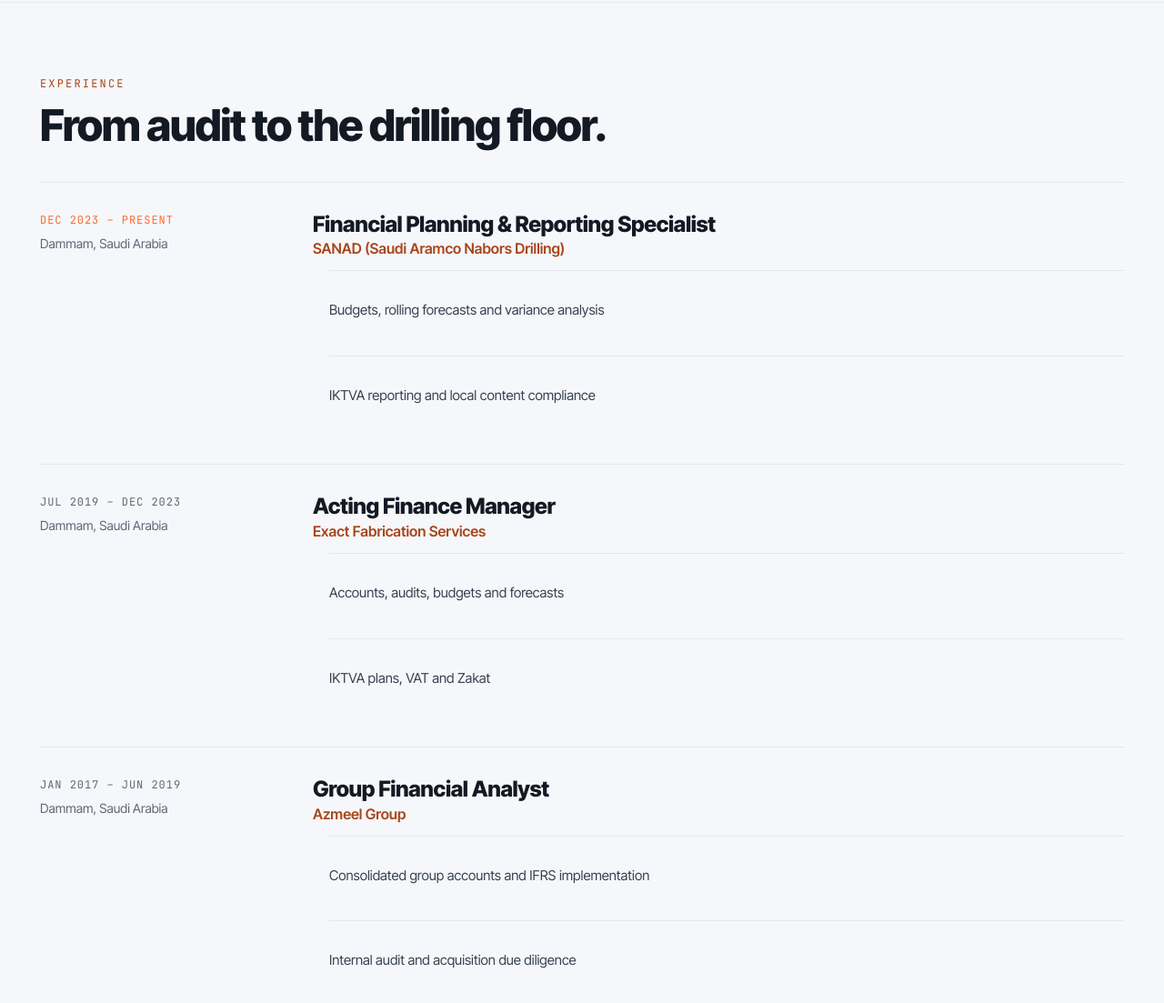
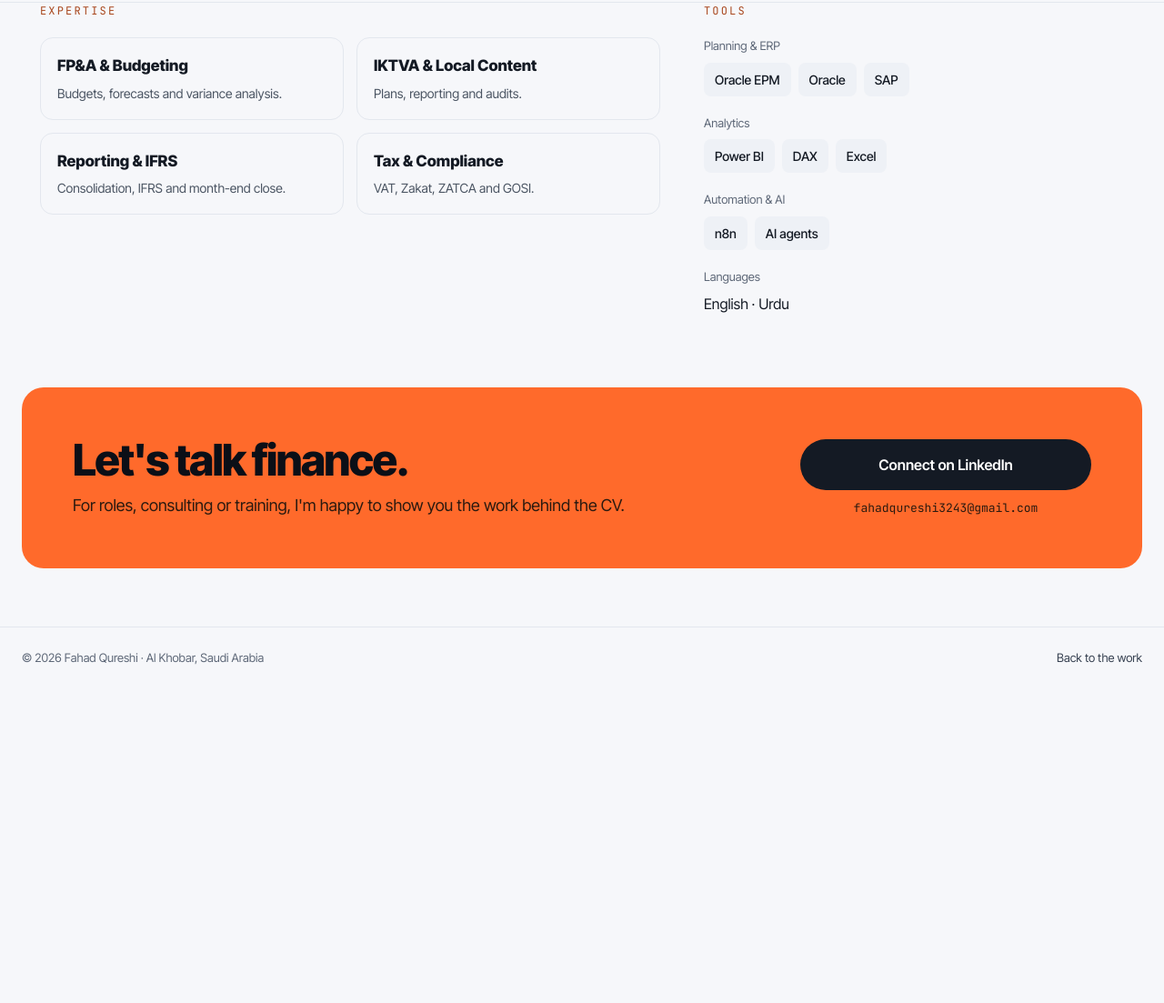
Before and after one commit to fahadqureshi3243/portfolio-site, a plain HTML site: page about.html in a window 1280 px wide. Shown: the part 777-1880 px from the top of the page at 91% size. After the commit the page ends 1535 px from the top, so only its background shows below. Drawn offline with Linux system fonts and the light colour scheme.

Commit message:
About page: remove the Experience section
Co-Authored-By: Claude Opus 5.5 <noreply@anthropic.com>
Claude-Session: https://claude.ai/code/session_01DbeNGRRDbKLKhGsbFwryUn

```diff
--- a/about.html
+++ b/about.html
@@ -49,15 +49,6 @@
     </div>
   </section>
 
-  <section class="section">
-    <div style="display:flex;flex-direction:column;gap:12px"><div class="eyebrow">Experience</div><h2>From audit to the drilling floor.</h2></div>
-    <ol class="jobs">
-      <li><div class="when"><b>DEC 2023 – PRESENT</b><span>Dammam, Saudi Arabia</span></div><div class="what"><div><h3>Financial Planning &amp; Reporting Specialist</h3><span class="co">SANAD (Saudi Aramco Nabors Drilling)</span></div><ul><li>Budgets, rolling forecasts and variance analysis</li><li>IKTVA reporting and local content compliance</li></ul></div></li>
-      <li><div class="when"><b>JUL 2019 – DEC 2023</b><span>Dammam, Saudi Arabia</span></div><div class="what"><div><h3>Acting Finance Manager</h3><span class="co">Exact Fabrication Services</span></div><ul><li>Accounts, audits, budgets and forecasts</li><li>IKTVA plans, VAT and Zakat</li></ul></div></li>
-      <li><div class="when"><b>JAN 2017 – JUN 2019</b><span>Dammam, Saudi Arabia</span></div><div class="what"><div><h3>Group Financial Analyst</h3><span class="co">Azmeel Group</span></div><ul><li>Consolidated group accounts and IFRS implementation</li><li>Internal audit and acquisition due diligence</li></ul></div></li>
-      <li><div class="when"><b>MAR 2011 – JAN 2017</b><span>Karachi, Pakistan</span></div><div class="what"><div><h3>Audit Senior</h3><span class="co">Ernst &amp; Young</span></div><ul><li>Statutory audits for industrial and service clients</li><li>IFRS financial statements and control reviews</li></ul></div></li>
-    </ol>
-  </section>
 
   <section class="split">
     <div style="flex:1 1 560px">
```
